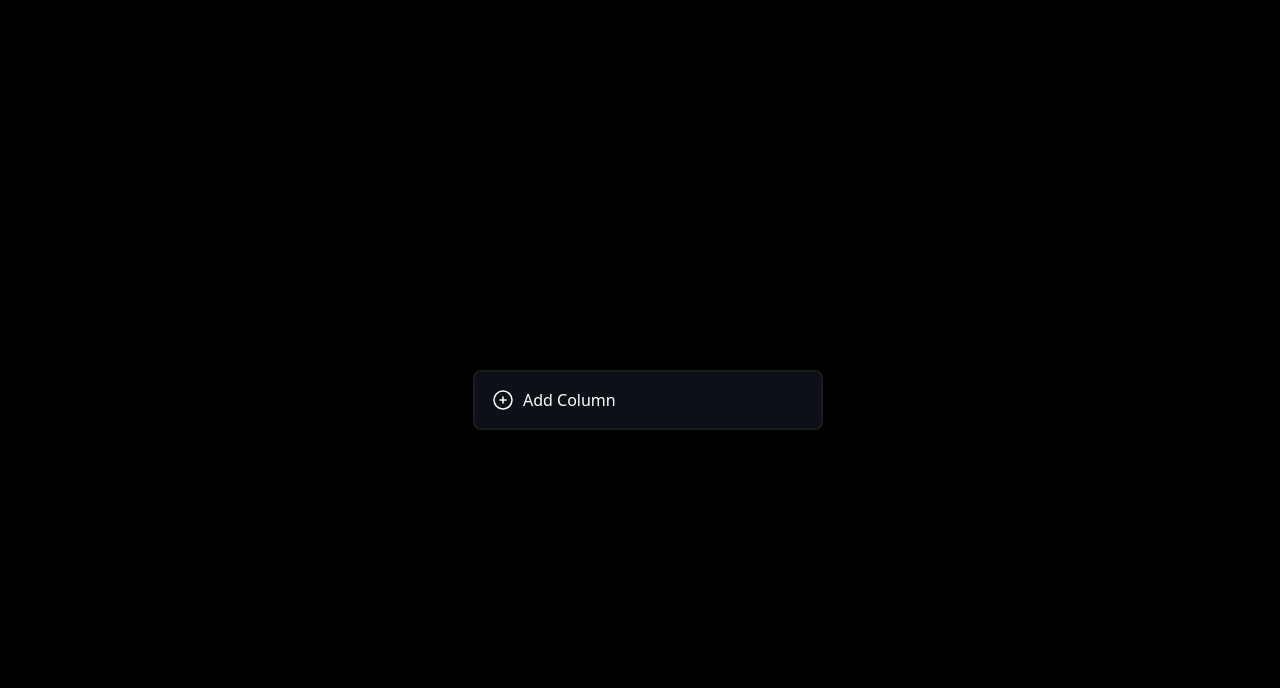
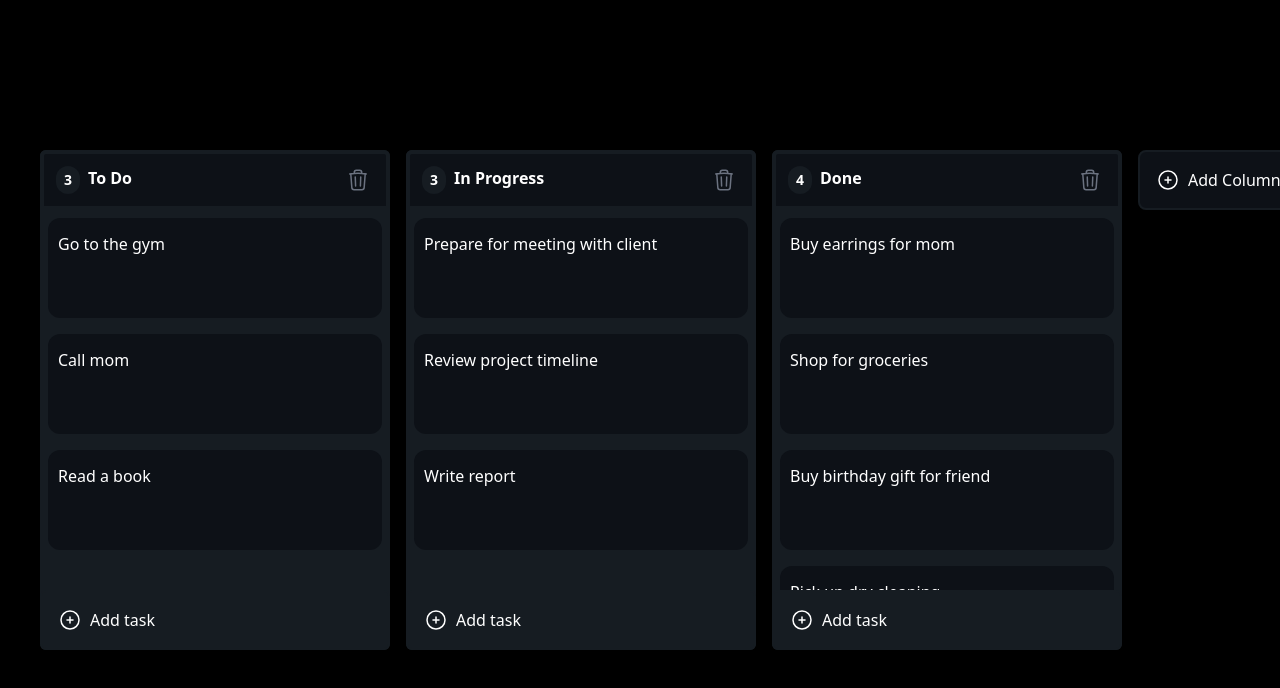
Before and after one commit to ayan-mn18/To-Do-Able, a React (Vite) app: page / in a window 1280 px wide. Shown: the top 688 px of the page. Built offline with nearby package versions, Linux system fonts and the light colour scheme.

Commit message:
Dummy data & improvements

```diff
--- a/src/Components/KanbanBoard.tsx
+++ b/src/Components/KanbanBoard.tsx
@@ -7,11 +7,94 @@ import { SortableContext, arrayMove } from "@dnd-kit/sortable";
 import { createPortal } from "react-dom";
 import TaskCard from "./TaskCard";
 
+
+const generateRandomId = () => {
+    return Math.floor(Math.random() * 10001);
+}
+
+const initialColumns: Column[] = [
+    {
+      id: generateRandomId(),
+      title: 'To Do',
+    },
+    {
+      id: generateRandomId(),
+      title: 'In Progress',
+    },
+    {
+      id: generateRandomId(),
+      title: 'Done',
+    },
+  ];
+
+  const initialTasks: Task[] = [
+    {
+      id: generateRandomId(),
+      columnId: initialColumns[0].id,
+      content: 'Go to the gym',
+      originalContent: 'Go to the gym',
+    },
+    {
+      id: generateRandomId(),
+      columnId: initialColumns[0].id,
+      content: 'Call mom',
+      originalContent: 'Call mom',
+    },
+    {
+      id: generateRandomId(),
+      columnId: initialColumns[1].id,
+      content: 'Prepare for meeting with client',
+      originalContent: 'Prepare for meeting with client',
+    },
+    {
+      id: generateRandomId(),
+      columnId: initialColumns[1].id,
+      content: 'Review project timeline',
+      originalContent: 'Review project timeline',
+    },
+    {
+      id: generateRandomId(),
+      columnId: initialColumns[2].id,
+      content: 'Buy earrings for mom',
+      originalContent: 'Buy earrings for mom',
+    },
+    {
+      id: generateRandomId(),
+      columnId: initialColumns[2].id,
+      content: 'Shop for groceries',
+      originalContent: 'Shop for groceries',
+    },
+    {
+      id: generateRandomId(),
+      columnId: initialColumns[0].id,
+      content: 'Read a book',
+      originalContent: 'Read a book',
+    },
+    {
+      id: generateRandomId(),
+      columnId: initialColumns[1].id,
+      content: 'Write report',
+      originalContent: 'Write report',
+    },
+    {
+      id: generateRandomId(),
+      columnId: initialColumns[2].id,
+      content: 'Buy birthday gift for friend',
+      originalContent: 'Buy birthday gift for friend',
+    },
+    {
+      id: generateRandomId(),
+      columnId: initialColumns[2].id,
+      content: 'Pick up dry cleaning',
+      originalContent: 'Pick up dry cleaning',
+    },
+  ];
+
 const KanbanBoard = () => {
-    const [columns, setColumns] = useState<Column[]>([]);
+    const [columns, setColumns] = useState<Column[]>(initialColumns);
     const columnIds = useMemo(() => columns.map(col => col.id), [columns]);
     const [activeColumn, setActiveColumn] = useState<Column | null>(null);
-    const [tasks, setTasks] = useState<Task[]>([]);
+    const [tasks, setTasks] = useState<Task[]>(initialTasks);
     const [activeTask, setActiveTask] = useState<Task | null>(null);
 
 
@@ -214,8 +297,4 @@ const KanbanBoard = () => {
   )
 }
 
-const generateRandomId = () => {
-    return Math.floor(Math.random() * 10001);
-}
-
 export default KanbanBoard;
--- a/src/Components/TaskCard.tsx
+++ b/src/Components/TaskCard.tsx
@@ -100,7 +100,7 @@ const TaskCard = ({task, deleteTask, updateTask} : Props) => {
         className="bg-mainBackgroundColor p-2.5 h-[100px] min-h-[100px] items-center flex text-left rounded-xl hover:ring-2 hover:ring-inset hover:ring-rose-500 cursor-grab relative task"
     >
         <p className="my-auto h-[90%] w-full overflow-y-auto overflow-x-hidden whitespace-pre-wrap">
-            {task.content}
+            {task.content || task.originalContent}
         </p>
         {mouseOver &&
             <button
```
